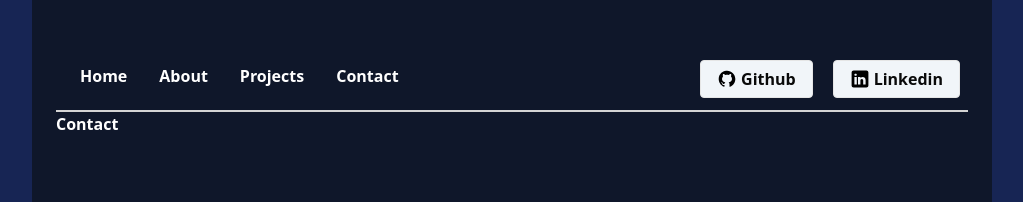
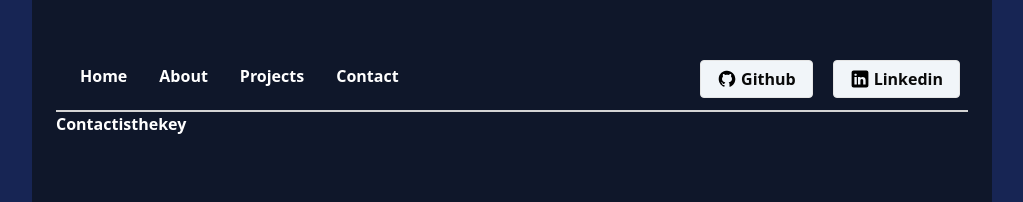
Before and after one commit to YaSH-sInngH/re-Portfolio, a React (Vite) app in the folder portfolio/: page /contact in a window 1280 px wide. Shown: the top 202 px of the page, without its empty margins (128-1151 px from the left). Built offline with nearby package versions, Linux system fonts and the light colour scheme; a web font is replaced by a local one.

Commit message:
con-contact

```diff
--- a/portfolio/src/components/Contact/Contact.jsx
+++ b/portfolio/src/components/Contact/Contact.jsx
@@ -2,7 +2,7 @@ import React from 'react'
 
 function Contact() {
   return (
-    <div>Contact</div>
+    <div>Contactisthekey</div>
   )
 }
 
```
